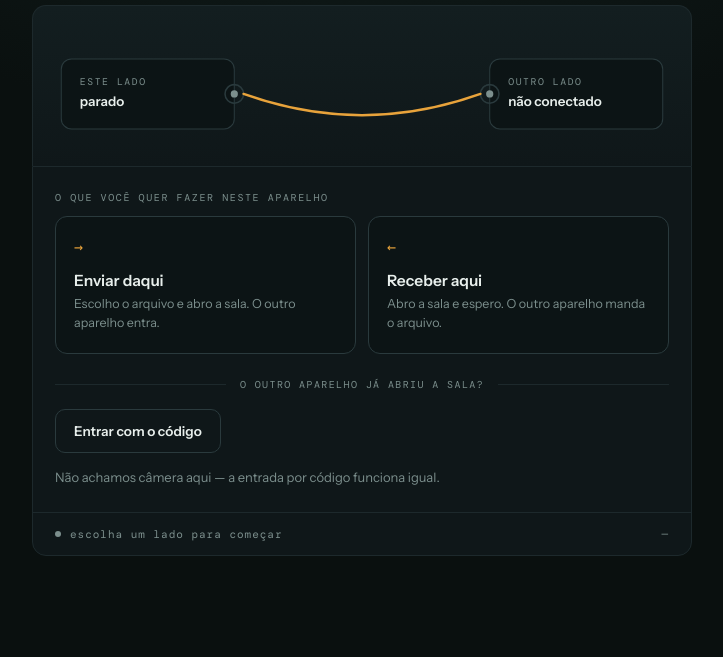
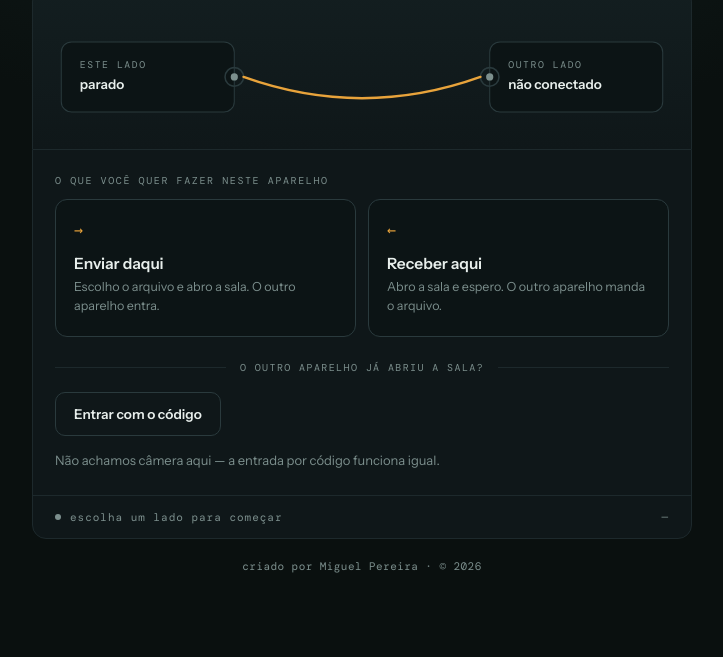
Before and after one commit to MiguelPeer/transferencia_direta, a plain HTML site: page web/index.html in a window 1280 px wide. Shown: the part 143-800 px from the top of the page, without its empty margins (278-1001 px from the left). Drawn offline with nearby package versions, Linux system fonts and the light colour scheme.

Commit message:
Adiciona rodape com credito do autor

```diff
--- a/web/assets/styles.css
+++ b/web/assets/styles.css
@@ -23,6 +23,8 @@ body {
 .wordmark { font-family: var(--display); font-variation-settings: "wdth" 82; font-weight: 700; font-size: 19px; letter-spacing: -.02em; margin: 0; }
 .wordmark span { color: var(--amber); }
 .nosrv { font-family: var(--mono); font-size: 10.5px; letter-spacing: .14em; text-transform: uppercase; color: var(--muted); white-space: nowrap; }
+
+.site-footer { margin-top: 20px; text-align: center; font-family: var(--mono); font-size: 11px; letter-spacing: .04em; color: var(--muted); }
 
 /* diagrama */
 .diagram { background: linear-gradient(180deg, var(--panel-2), var(--panel)); border: 1px solid var(--line); border-bottom: none; border-radius: var(--r) var(--r) 0 0; padding: 22px 20px 6px; }
--- a/web/index.html
+++ b/web/index.html
@@ -148,6 +148,8 @@
       <span id="timer">—</span>
     </div>
   </div>
+
+  <footer class="site-footer">criado por Miguel Pereira &middot; &copy; 2026</footer>
 </main>
 
 <div class="toast" id="toast">código copiado</div>
```
